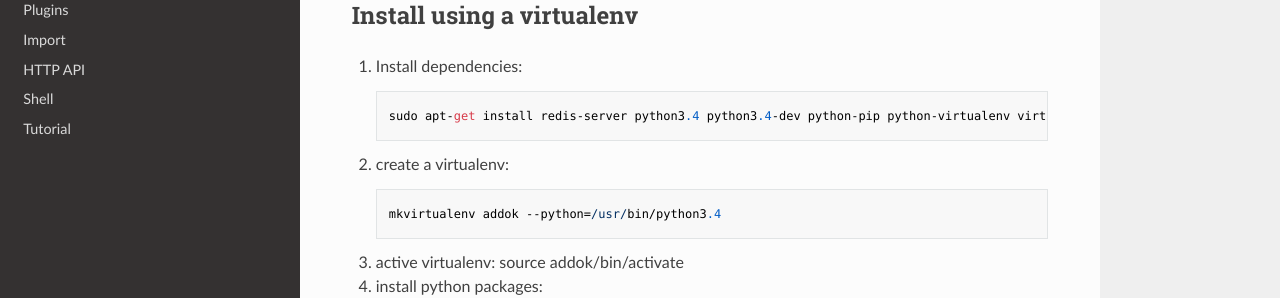
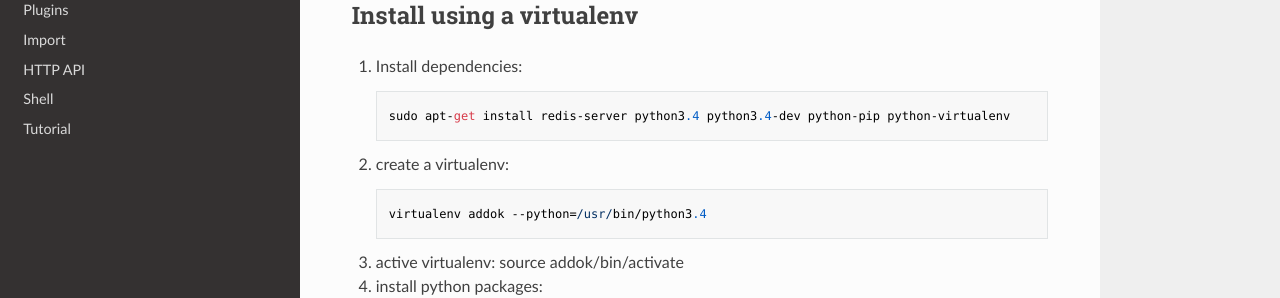
Before and after one commit to addok/addok, an MkDocs documentation site: the page built from docs/install.md, in a window 1280 px wide and 943 px high. Shown: the part 289-587 px from the top of the window. Built offline with MkDocs 1.6.1, drawn with Linux system fonts in a browser that asks for light colours; nearby versions of some CDN libraries; old or Windows-style settings are respelled for this version of MkDocs.

Commit message:
use raw virtualenv

```diff
--- a/docs/install.md
+++ b/docs/install.md
@@ -9,11 +9,11 @@
 
 1. Install dependencies:
 
-        sudo apt-get install redis-server python3.4 python3.4-dev python-pip python-virtualenv virtualenvwrapper
+        sudo apt-get install redis-server python3.4 python3.4-dev python-pip python-virtualenv
 
 1. create a virtualenv:
 
-        mkvirtualenv addok --python=/usr/bin/python3.4
+        virtualenv addok --python=/usr/bin/python3.4
 
 1. active virtualenv:
         source addok/bin/activate
```
